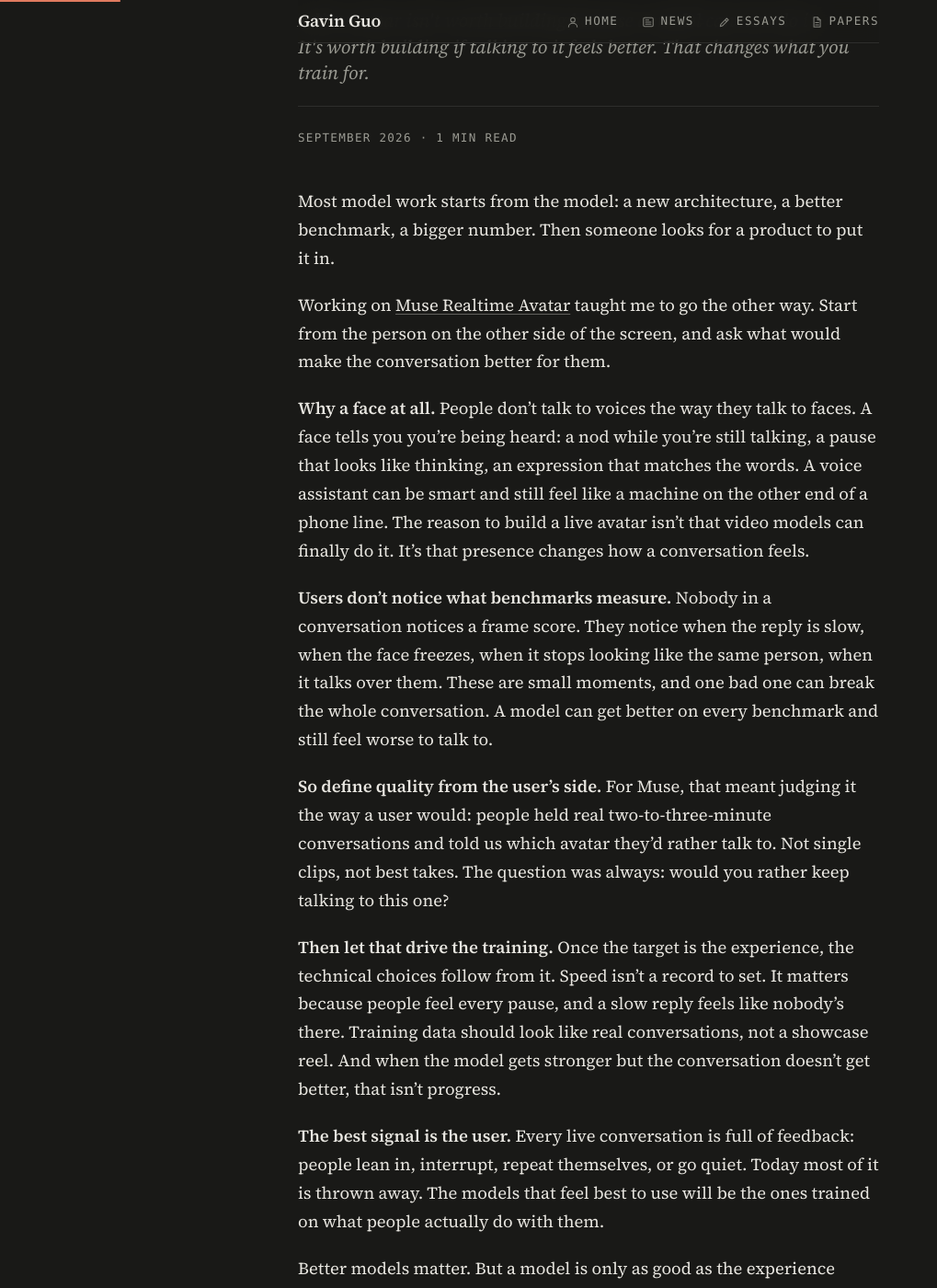
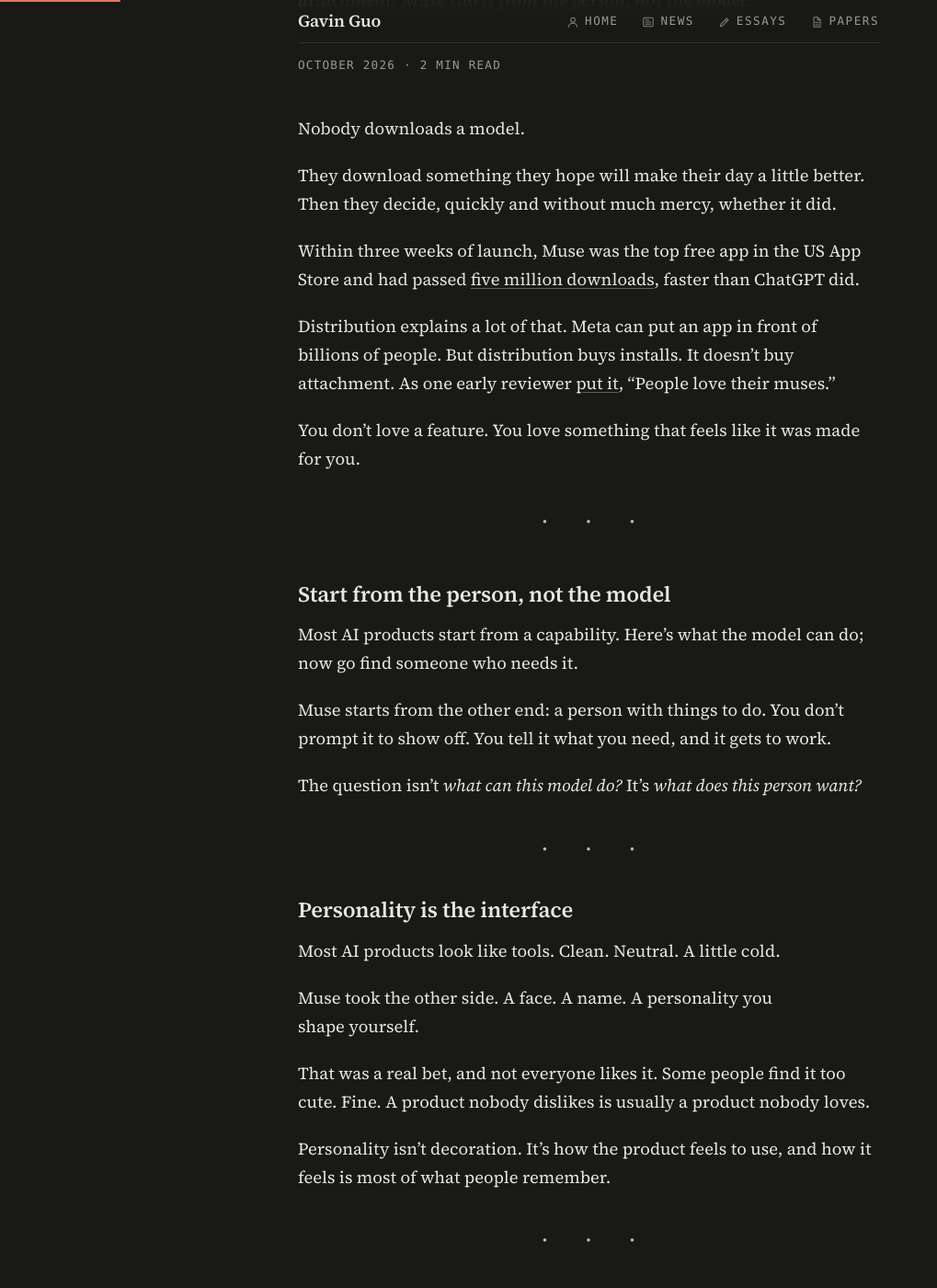
Before and after one commit to zguo0525/zguo0525.github.io, a Jekyll site: the page built from _articles/real-time-video-is-a-control-problem.md, in a window 1280 px wide and 1400 px high, scrolled down 256 px. Shown: the whole window at 92% size, without its empty margins (0-1019 px from the left). Built offline with Jekyll 4.4.1, drawn with Linux system fonts in a browser that asks for light colours; some of the changed text lies outside the part shown.

Commit message:
Essay: Why People Took to Muse (user-first, in site voice)
Co-Authored-By: Claude Opus 5.5 (1M context) <noreply@anthropic.com>
Claude-Session: https://claude.ai/code/session_01HnC98uYSSXDKz9D1f4jfEu

```diff
--- a/_articles/real-time-video-is-a-control-problem.md
+++ b/_articles/real-time-video-is-a-control-problem.md
@@ -1,27 +1,80 @@
 ---
 layout: default
-title: "Start From the Person on the Other Side"
+title: "Why People Took to Muse"
 image: /assets/cards/real-time-video-is-a-control-problem.png
-description: "A live avatar isn't worth building because a model can now do it. It's worth building if talking to it feels better. That changes what you train for."
-date: 2026-09-27
+description: "Nobody downloads a model. Distribution explains the installs, not the attachment. Muse starts from the person, not the model."
+date: 2026-10-08
 tags: [AI]
 ---
-Most model work starts from the model: a new architecture, a better benchmark, a bigger number. Then someone looks for a product to put it in.
+Nobody downloads a model.
 
-Working on [Muse Realtime Avatar](https://research.meta.ai/blog/bringing-your-muse-to-life) taught me to go the other way. Start from the person on the other side of the screen, and ask what would make the conversation better for them.
+They download something they hope will make their day a little better. Then they decide, quickly and without much mercy, whether it did.
 
-**Why a face at all.** People don't talk to voices the way they talk to faces. A face tells you you're being heard: a nod while you're still talking, a pause that looks like thinking, an expression that matches the words. A voice assistant can be smart and still feel like a machine on the other end of a phone line. The reason to build a live avatar isn't that video models can finally do it. It's that presence changes how a conversation feels.
+Within three weeks of launch, Muse was the top free app in the US App Store and had passed [five million downloads](https://9to5mac.com/2026/09/30/report-metas-muse-crosses-5-million-downloads-amid-massive-advertising-push/), faster than ChatGPT did.
 
-**Users don't notice what benchmarks measure.** Nobody in a conversation notices a frame score. They notice when the reply is slow, when the face freezes, when it stops looking like the same person, when it talks over them. These are small moments, and one bad one can break the whole conversation. A model can get better on every benchmark and still feel worse to talk to.
+Distribution explains a lot of that. Meta can put an app in front of billions of people. But distribution buys installs. It doesn't buy attachment. As one early reviewer [put it](https://metedata.substack.com/p/what-meta-got-right-with-muse), "People love their muses."
 
-**So define quality from the user's side.** For Muse, that meant judging it the way a user would: people held real two-to-three-minute conversations and told us which avatar they'd rather talk to. Not single clips, not best takes. The question was always: would you rather keep talking to this one?
-
-**Then let that drive the training.** Once the target is the experience, the technical choices follow from it. Speed isn't a record to set. It matters because people feel every pause, and a slow reply feels like nobody's there. Training data should look like real conversations, not a showcase reel. And when the model gets stronger but the conversation doesn't get better, that isn't progress.
-
-**The best signal is the user.** Every live conversation is full of feedback: people lean in, interrupt, repeat themselves, or go quiet. Today most of it is thrown away. The models that feel best to use will be the ones trained on what people actually do with them.
-
-Better models matter. But a model is only as good as the experience someone has with it. Build for that person first.
+You don't love a feature. You love something that feels like it was made for you.
 
 ---
 
-*First posted [on X](https://x.com/zhen4good/status/2104252038184091834). Views my own. · zguo0525@berkeley.edu · [@Zhen4good](https://x.com/Zhen4good)*
+## Start from the person, not the model
+
+Most AI products start from a capability. Here's what the model can do; now go find someone who needs it.
+
+Muse starts from the other end: a person with things to do. You don't prompt it to show off. You tell it what you need, and it gets to work.
+
+The question isn't *what can this model do?* It's *what does this person want?*
+
+---
+
+## Personality is the interface
+
+Most AI products look like tools. Clean. Neutral. A little cold.
+
+Muse took the other side. A face. A name. A personality you shape yourself.
+
+That was a real bet, and not everyone likes it. Some people find it too cute. Fine. A product nobody dislikes is usually a product nobody loves.
+
+Personality isn't decoration. It's how the product feels to use, and how it feels is most of what people remember.
+
+---
+
+## A face that listens
+
+Next comes [Muse Realtime Avatar](https://research.meta.ai/blog/bringing-your-muse-to-life), coming soon. You'll be able to video chat with your Muse.
+
+Why give an AI a face at all?
+
+Because people talk differently when someone is visibly listening. In one classic study, storytellers told their stories [noticeably worse](https://www.responsebasedpractice.com/wp-content/uploads/2020/04/Listeners-as-Co-Narrators.pdf) when the listener stopped reacting. A face that reacts doesn't just look nice. It changes how you talk. It makes you feel *heard*.
+
+So we built it from the user's side, not the model's:
+
+- **Your character stays itself.** You pick who you talk to. A photo moves with restraint, a cartoon moves big, and it's the same character from one turn to the next.
+- **Latency is measured from your side.** From the moment you stop talking to the moment it answers. Not how long the model takes.
+- **We judged it the way you'd use it.** Real two-to-three-minute conversations, against other products' own live-call experiences. One question: which one would you rather keep talking to?
+- **Making it fast had to be invisible.** We cut its compute sharply. The bar was that people couldn't tell.
+
+None of these are model metrics. All of them are things a person feels.
+
+---
+
+## Honest about the gap
+
+User-first also means being honest about how far there is to go.
+
+People in conversation answer each other in about [200 milliseconds](https://www.frontiersin.org/articles/10.3389/fpsyg.2015.00731/full). Our avatar answers in under a second. That's fast for an avatar. It isn't yet how people talk.
+
+And an agent that knows your life has to earn that. For a personal agent, trust isn't a policy page. It's part of the experience.
+
+---
+
+Downloads are a first impression. The real test is whether Muse becomes a habit: whether people still talk to it in six months because it makes their days better.
+
+The way to pass that test is the same thing that got Muse here. Keep asking what the person on the other side feels. Train on that, not on what makes the model look strongest.
+
+The best AI isn't the one with the highest score. It's the one that makes you feel *seen*.
+
+---
+
+*I work on Muse Realtime Avatar at Meta. Views my own; everything here is public. · zguo0525@berkeley.edu · [@Zhen4good](https://x.com/Zhen4good)*
--- a/_data/essays.yml
+++ b/_data/essays.yml
@@ -6,9 +6,9 @@
 # 2. Add the date line followed by {: .essay-meta}.
 # 3. Run python3 scripts/gen_og_cards.py and commit the generated card.
 
-- title: "Start From the Person on the Other Side"
-  date: "Sep 2026"
-  date_sort: "2026-09"
+- title: "Why People Took to Muse"
+  date: "Oct 2026"
+  date_sort: "2026-10"
   slug: real-time-video-is-a-control-problem
   tags: [AI]
 
```
Also changed, not shown: assets/cards/real-time-video-is-a-control-problem.png.
